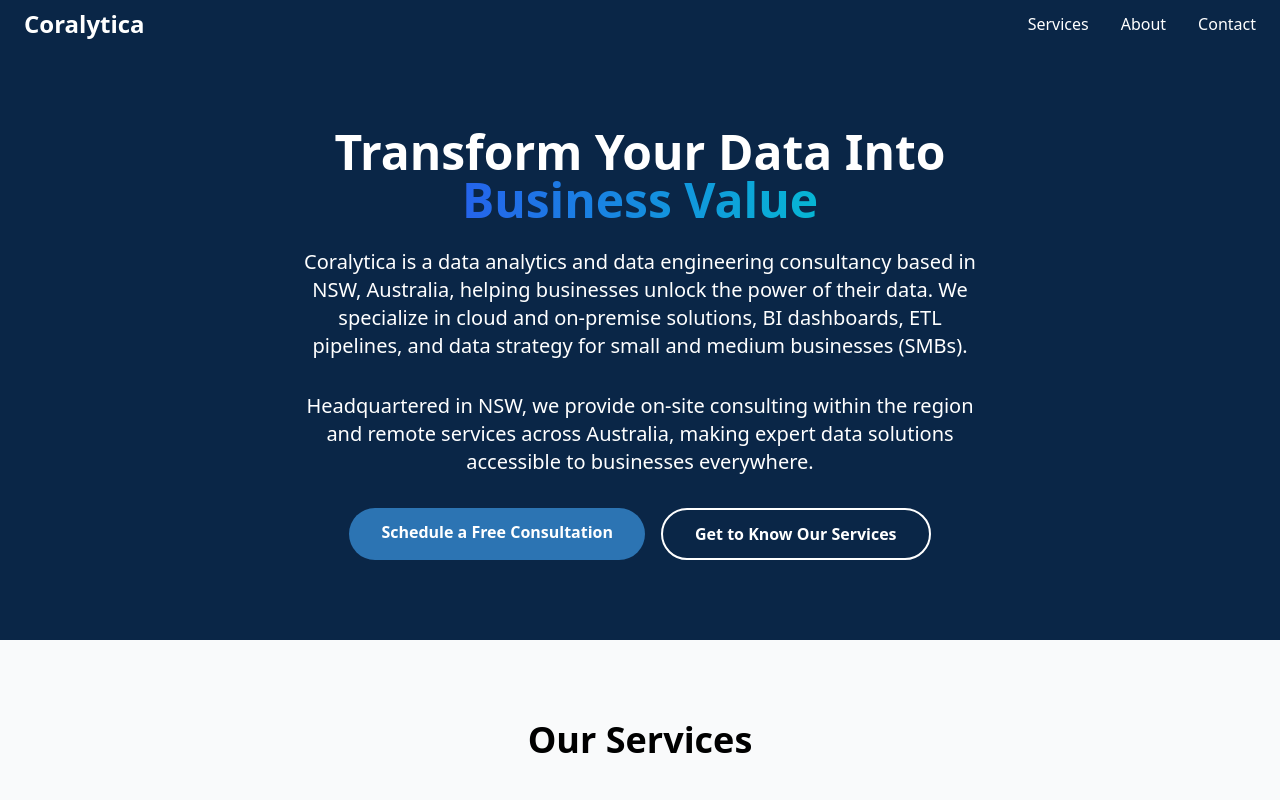
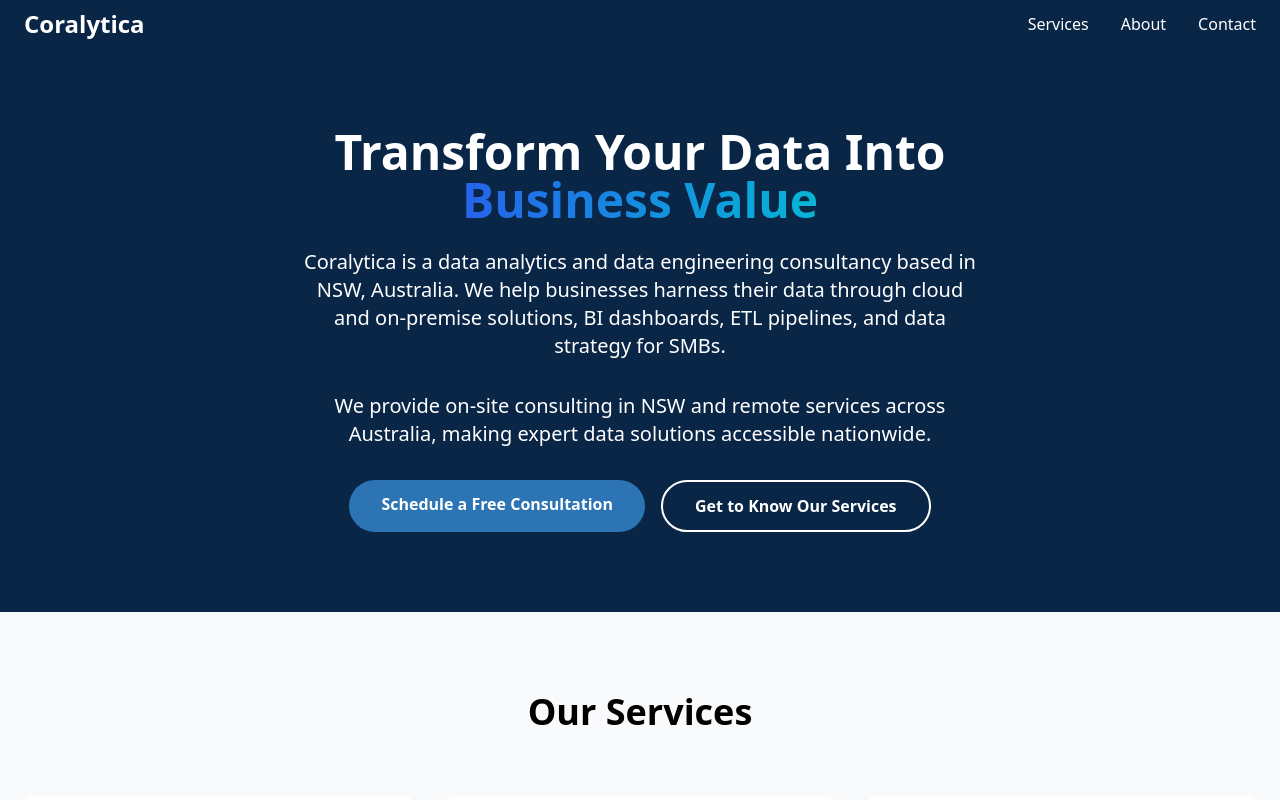
Before and after one commit to aldojaimejuarez/coralytica, a React (Vite) app: page / in a window 1280 px wide. Shown: the top 800 px of the page. Built offline with nearby package versions, Linux system fonts and the light colour scheme.

Commit message:
adding new main desc in landing

```diff
--- a/src/App.jsx
+++ b/src/App.jsx
@@ -344,10 +344,10 @@ function HomePage() {
               </motion.span>
             </motion.h1>
             <p className="text-xl mb-8 max-w-2xl mx-auto">
-            Coralytica is a data analytics and data engineering consultancy based in NSW, Australia, helping businesses unlock the power of their data. We specialize in cloud and on-premise solutions, BI dashboards, ETL pipelines, and data strategy for small and medium businesses (SMBs).
+            Coralytica is a data analytics and data engineering consultancy based in NSW, Australia. We help businesses harness their data through cloud and on-premise solutions, BI dashboards, ETL pipelines, and data strategy for SMBs.
             </p>
             <p className="text-xl mb-8 max-w-2xl mx-auto">
-            Headquartered in NSW, we provide on-site consulting within the region and remote services across Australia, making expert data solutions accessible to businesses everywhere.
+            We provide on-site consulting in NSW and remote services across Australia, making expert data solutions accessible nationwide.
             </p>
             <div className="flex flex-col sm:flex-row justify-center gap-4">
               <a href="#contact" className="bg-accent hover:bg-blue-700 text-white font-bold py-3 px-8 rounded-full transition-colors">
```
